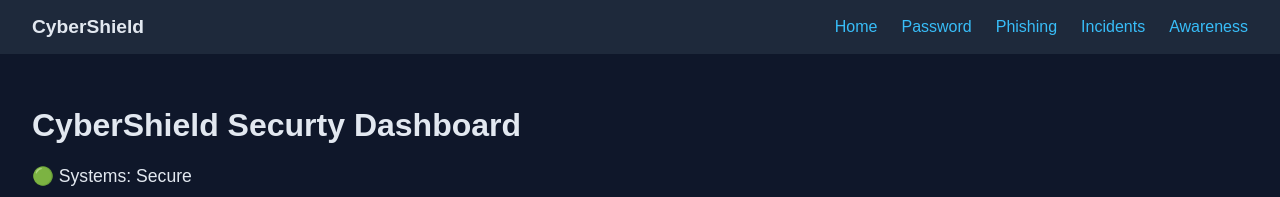
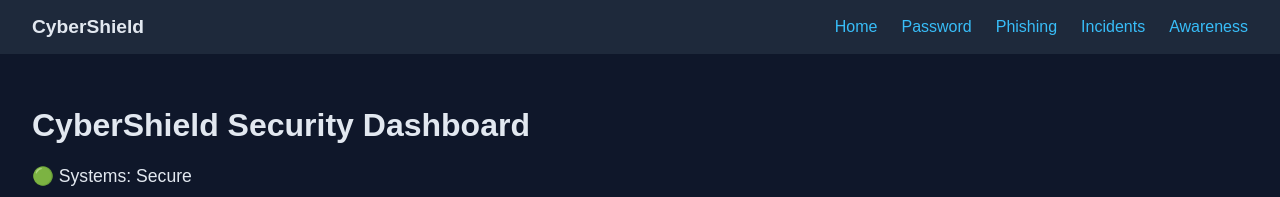
Before and after one commit to CyberVal-Ta/CyberShieldProject, a plain HTML site: page index.html in a window 1280 px wide. Shown: the top 197 px of the page. Drawn offline with Linux system fonts and the light colour scheme.

```diff
--- a/index.html
+++ b/index.html
@@ -18,7 +18,7 @@
   </nav>
 
   <main>
-    <h1>CyberShield Securty Dashboard</h1>
+    <h1>CyberShield Security Dashboard</h1>
     <section class="status">
       <p>🟢 Systems: Secure</p>
       <p>🟡 Alerts: 3 (review required)</p>
```
Also changed, not shown: member1.html (+3 -0 lines).
